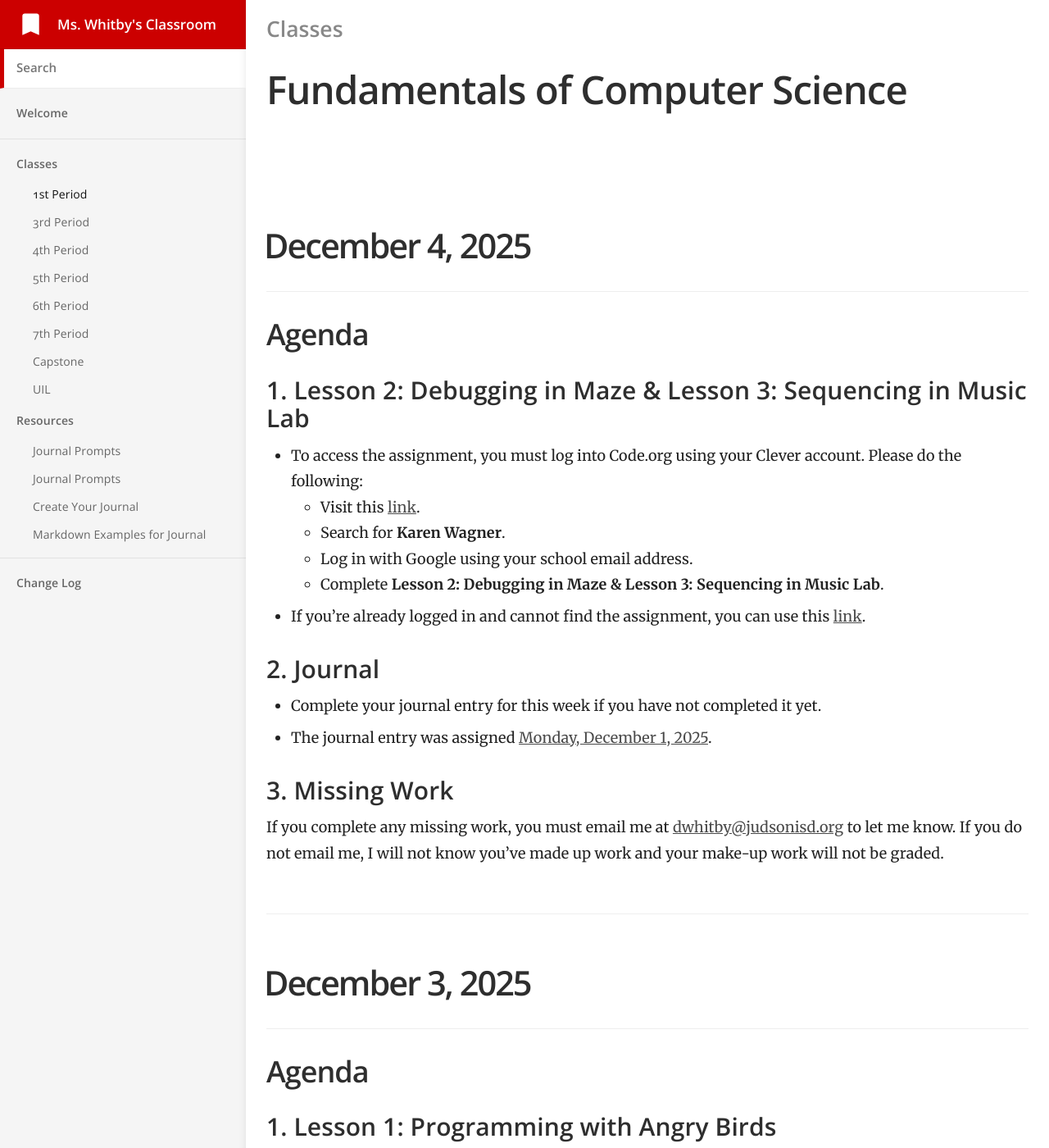
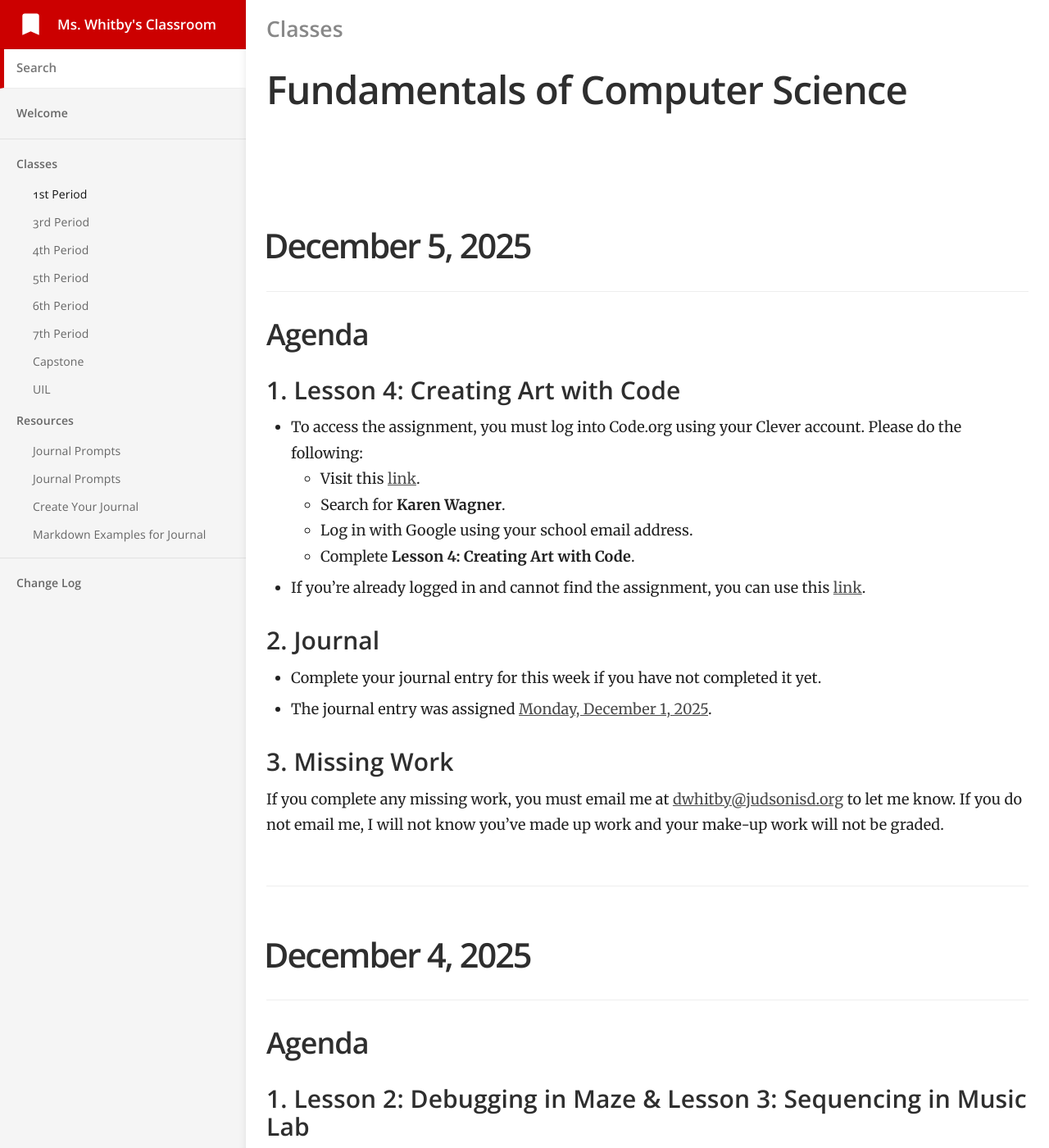
Before and after one commit to mswhitby/classroom, a Jekyll site: the page built from _docs/classes/1st.md, in a window 1280 px wide and 1400 px high. Shown: the whole window at 82% size. Built offline with Jekyll 4.4.1, drawn with Linux system fonts in a browser that asks for light colours.

Commit message:
Updated lessons

```diff
--- a/_docs/classes/1st.md
+++ b/_docs/classes/1st.md
@@ -4,6 +4,30 @@ subtitle: Fundamentals of Computer Science
 category: Classes
 order: 1
 ---
+
+# December 5, 2025
+
+## Agenda
+
+### 1. Lesson 4: Creating Art with Code
+- To access the assignment, you must log into Code.org using your Clever account. Please do the following:
+    - Visit this [link](https://clever.com/oauth/district-picker?client_id=2f27405716644a951b23&redirect_uri=https%3A%2F%2Fstudio.code.org%2Fusers%2Fauth%2Fclever%2Fcallback&response_type=code&state=ede33ff61289cf32708a0f54079cdd23e31d0b0a02b0e0e8).
+    - Search for **Karen Wagner**.
+    - Log in with Google using your school email address.
+    - Complete **Lesson 4: Creating Art with Code**.
+
+- If you're already logged in and cannot find the assignment, you can use this [link](https://studio.code.org/courses/express-2025/units/1/lessons/4/levels/1).
+
+### 2. Journal
+
+- Complete your journal entry for this week if you have not completed it yet.
+- The journal entry was assigned [Monday, December 1, 2025](https://github.com/mswhitby/classroom/blob/main/_docs/resources/journal.md#december-1-2025).
+
+### 3. Missing Work
+
+If you complete any missing work, you must email me at <dwhitby@judsonisd.org> to let me know. If you do not email me, I will not know you've made up work and your make-up work will not be graded.
+
+----
 
 # December 4, 2025
 
```
Also changed, not shown: _docs/classes/3rd.md (+24 -0 lines), _docs/classes/7th.md (+24 -0 lines).
